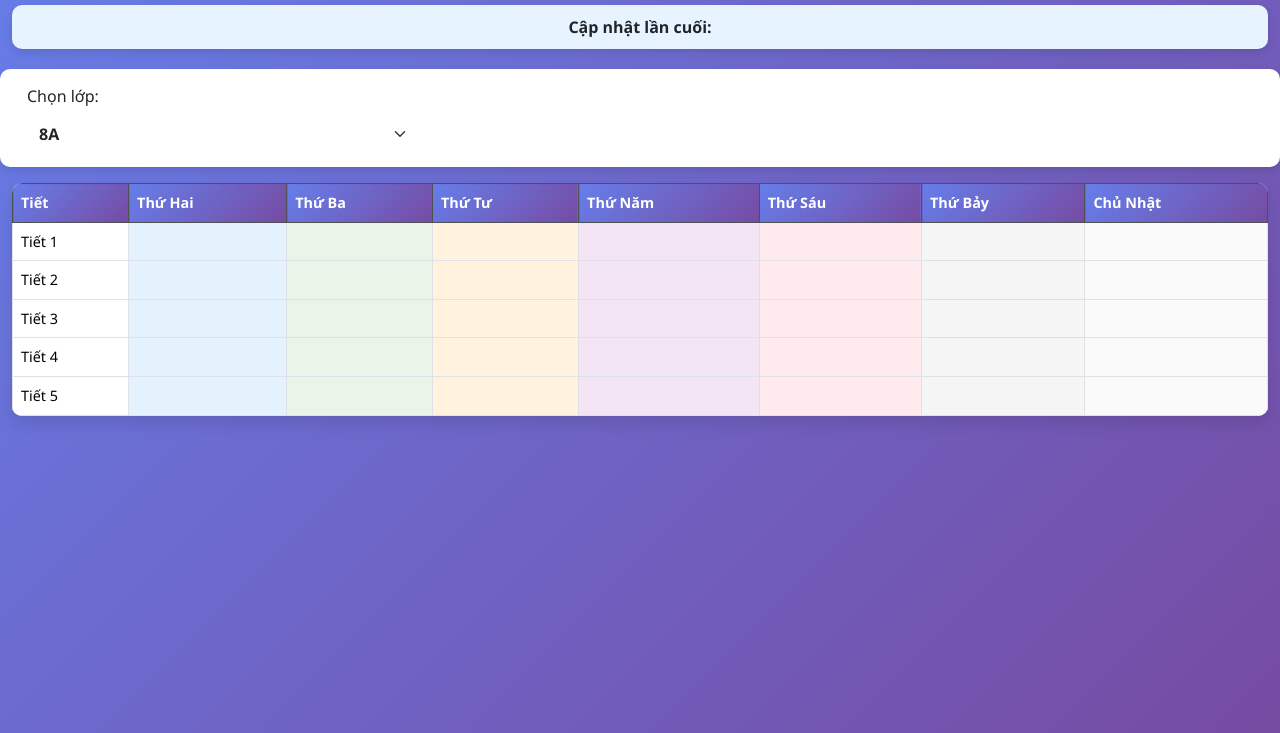
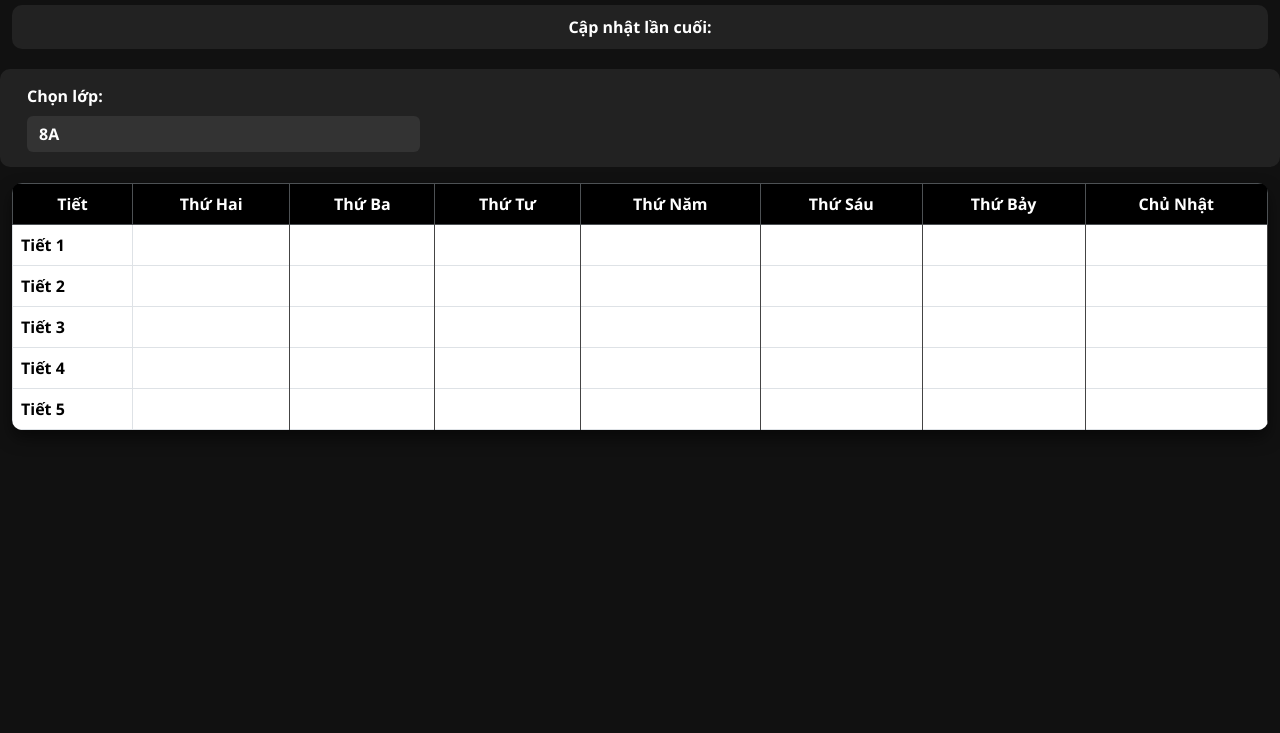
Before and after one commit to danhcng3822f/Thoi_khoa_bieu_frontend, a plain HTML site: page index.html in a window 1280 px wide. Shown: the part 91-824 px from the top of the page. Drawn offline with nearby package versions, Linux system fonts and the light colour scheme; no server answers.

Commit message:
Add files via upload

```diff
--- a/index.html
+++ b/index.html
@@ -2,33 +2,75 @@
 <html lang="vi">
 <head>
     <meta charset="UTF-8">
-    <meta name="viewport" content="width=device-width, initial-scale=1.0">
+
     <title>Thời Khóa Biểu Học Tập</title>
     <link href="https://cdn.jsdelivr.net/npm/bootstrap@5.3.3/dist/css/bootstrap.min.css" rel="stylesheet">
     <link rel="stylesheet" href="https://cdnjs.cloudflare.com/ajax/libs/font-awesome/6.5.1/css/all.min.css">
     <style>
-        body { font-family: 'Segoe UI', Tahoma, Geneva, Verdana, sans-serif; background: linear-gradient(135deg, #667eea 0%, #764ba2 100%); min-height: 100vh; }
-        .container { max-width: 1400px; } /* Làm dài ra */
-        h1 { color: white; text-align: center; margin-bottom: 30px; font-weight: 300; text-shadow: 2px 2px 4px rgba(0,0,0,0.3); }
-        .last-updated { background: #e7f3ff; padding: 10px; border-radius: 10px; margin-bottom: 20px; box-shadow: 0 4px 8px rgba(0,0,0,0.1); }
-        .class-header { background: #fff; border-radius: 10px; padding: 15px; margin-bottom: 20px; box-shadow: 0 4px 8px rgba(0,0,0,0.1); }
-        .class-select { border: none; font-weight: bold; }
-        .timetable-table { font-size: 0.9em; background: white; border-radius: 10px; overflow: hidden; box-shadow: 0 8px 16px rgba(0,0,0,0.1); }
-        .table thead th { background: linear-gradient(135deg, #667eea 0%, #764ba2 100%); color: white; font-weight: bold; }
-        .slot { min-height: 80px; border: 1px solid #dee2e6; padding: 8px; cursor: pointer; transition: all 0.3s; text-align: center; vertical-align: top; } /* Tăng height cho dài ra */
-        .slot:hover { background: #f8f9fa; transform: scale(1.02); box-shadow: 0 2px 4px rgba(0,0,0,0.1); }
-        .slot.monday { background: #e3f2fd; } /* Xanh dương nhạt cho Thứ Hai */
-        .slot.tuesday { background: #e8f5e8; } /* Xanh lá nhạt cho Thứ Ba */
-        .slot.wednesday { background: #fff3e0; } /* Cam nhạt cho Thứ Tư */
-        .slot.thursday { background: #f3e5f5; } /* Tím nhạt cho Thứ Năm */
-        .slot.friday { background: #ffebee; } /* Đỏ nhạt cho Thứ Sáu */
-        .slot.saturday { background: #f5f5f5; } /* Xám cho Thứ Bảy */
-        .slot.sunday { background: #fafafa; } /* Trắng cho CN */
-        .class-color-8a { color: #007bff; } /* Xanh cho 8a */
-        .class-color-8b { color: #fd7e14; } /* Cam cho 8b */
-        .class-color-8c { color: #dc3545; } /* Đỏ cho 8c */
-        .class-color-9a { color: #6f42c1; } /* Tím cho 9a */
-        .class-color-9b { color: #20c997; } /* Xanh ngọc cho 9b */
+    body {
+        font-family: 'Segoe UI', Tahoma, Geneva, Verdana, sans-serif;
+        background: #111; /* Nền tổng thể đen đậm */
+        min-height: 100vh;
+        color: white; /* Mặc định chữ trắng */
+        font-weight: bold; /* Chữ in đậm */
+    }
+    .container { max-width: 1400px; } /* Luôn hiển thị rộng */
+    h1 {
+        color: white;
+        text-align: center;
+        margin-bottom: 30px;
+        text-shadow: 2px 2px 4px rgba(0,0,0,0.5);
+    }
+    .last-updated {
+        background: #222;
+        color: white;
+        padding: 10px;
+        border-radius: 10px;
+        margin-bottom: 20px;
+        text-align: center;
+        font-weight: bold;
+    }
+    .class-header {
+        background: #222;
+        border-radius: 10px;
+        padding: 15px;
+        margin-bottom: 20px;
+    }
+    .class-select {
+        border: none;
+        font-weight: bold;
+        background: #333;
+        color: white;
+    }
+    .timetable-table {
+        background: #000;
+        border-radius: 10px;
+        overflow: hidden;
+        font-weight: bold;
+        box-shadow: 0 8px 16px rgba(0,0,0,0.5);
+    }
+    .table thead th {
+        background: #000;
+        color: white;
+        font-weight: bold;
+        text-align: center;
+    }
+    .slot {
+        min-height: 80px;
+        border: 1px solid #444;
+        padding: 8px;
+        cursor: pointer;
+        transition: all 0.3s;
+        text-align: center;
+        vertical-align: top;
+        color: white; /* chữ mặc định trắng */
+    }
+    .slot strong { color: white; } /* Chữ môn học trắng */
+    .slot br + * { color: #1e90ff; } /* Chữ GV màu xanh dương */
+    .slot:hover {
+        background: #222;
+        transform: scale(1.02);
+    }
 </style>
 </head>
 <body>
```
Lines whose indentation alone changed are shown as unchanged.
